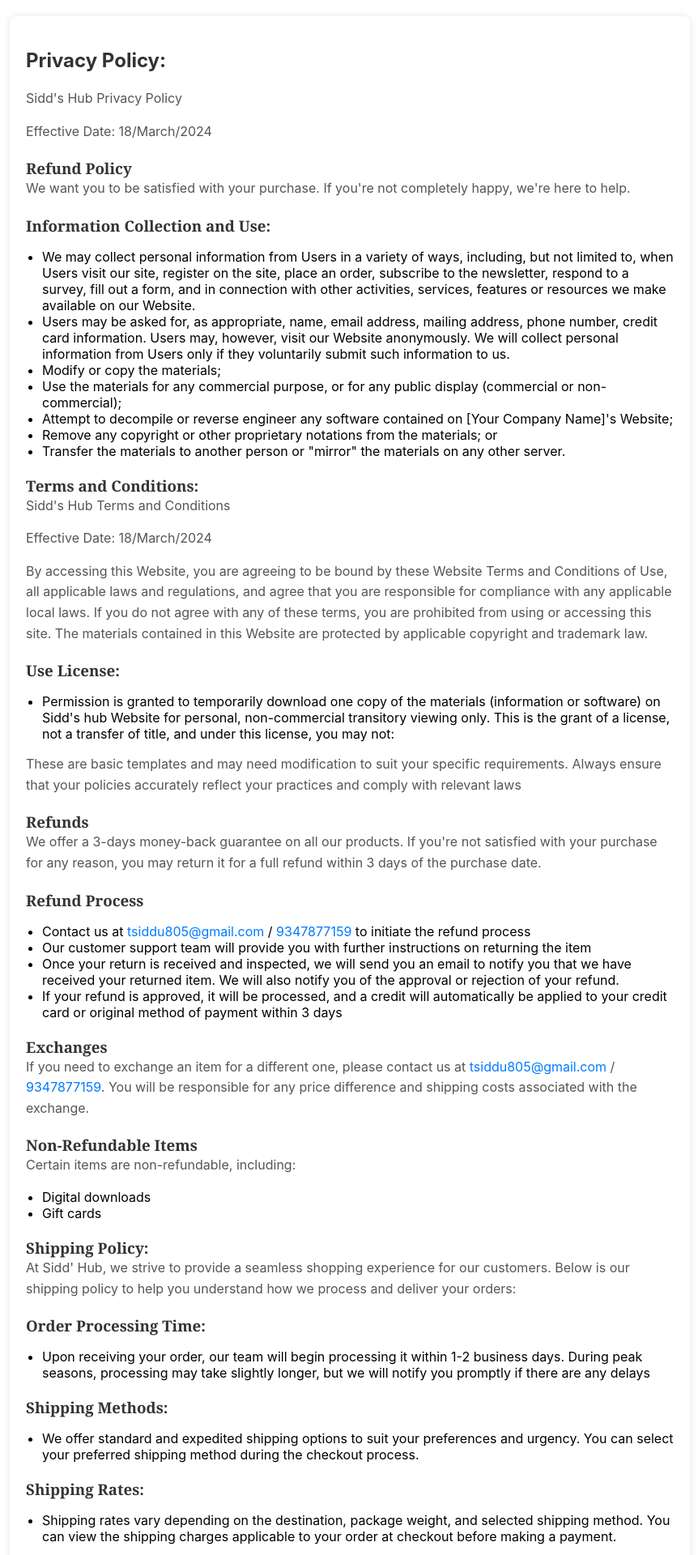
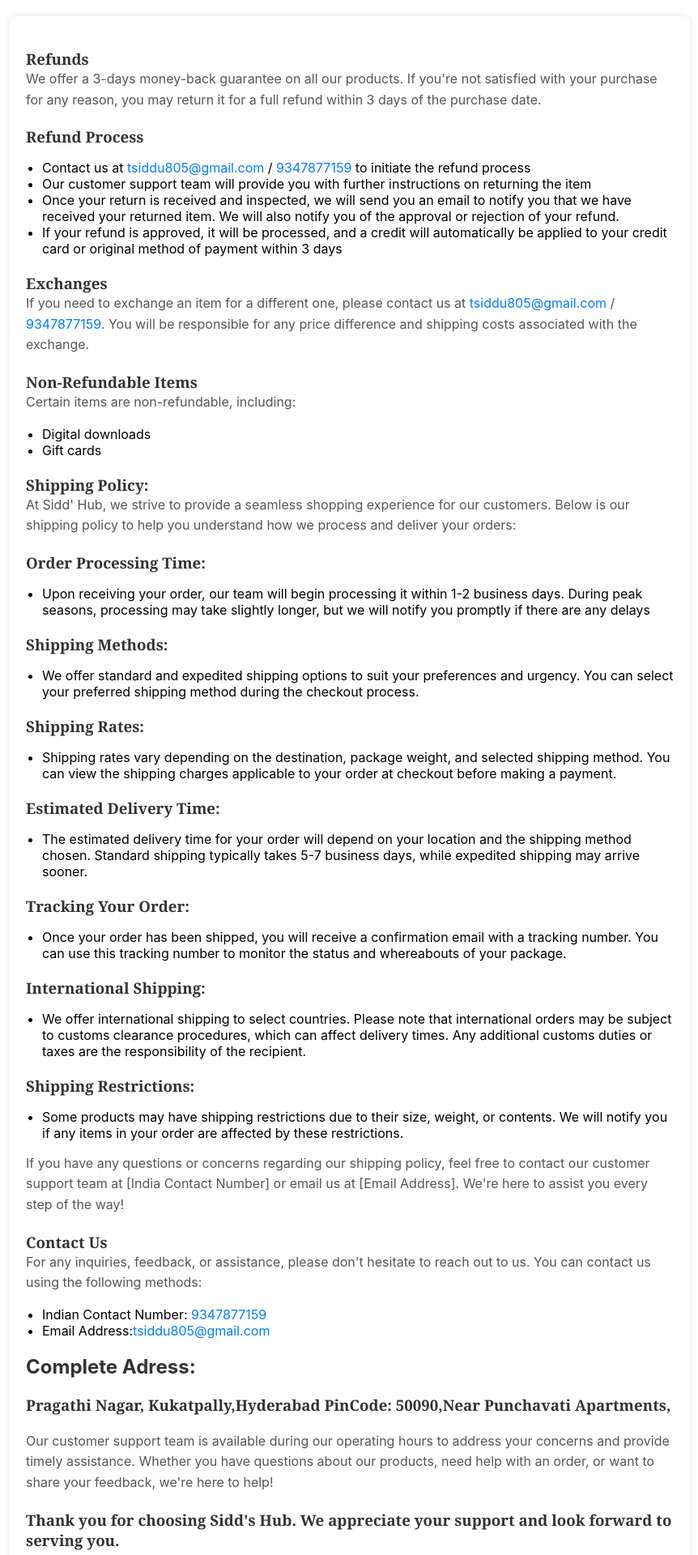
Before and after one commit to Sidd2124/my-app, a React (Create React App) app: page /Refund in a window 1280 px wide. Shown: the top 1920 px of the page at 81% size, without its empty margins (208-1070 px from the left). Built offline with nearby package versions, Linux system fonts and the light colour scheme.

Commit message:
Updates Privacy Policy

```diff
--- a/src/App.js
+++ b/src/App.js
@@ -8,6 +8,8 @@
 import Chart from '../src/Context/Context';
 import Orders from '../src/Orders/Orders'
 import Refund from './RefundPolicy/Refund'
+import Privacypolicy from './Privacy Policy/Privacypolicy'
+
 
 class App extends Component {
   state = { UpdatedChart: [],NewOrders:[] };
@@ -40,6 +42,7 @@
               <Route exact path="/Chart" component={MyChart} />
               <Route exact path="/Orders" component={Orders}/>
               <Route exact path="/Refund" component={Refund}/>
+              <Route exact path="/Privacypolicy" component={Privacypolicy}/>
               <Route
                 exact
                 path="/NothingtoFound"
--- /dev/null
+++ b/src/Privacy Policy/Privacypolicy.js
@@ -0,0 +1,37 @@
+import "./Privacy.css"
+const Privacypolicy=()=>{
+    return(
+        <div className="privacy-container">
+              <h2>Privacy Policy:</h2>
+  <p>Sidd's Hub Privacy Policy</p>
+  <p>Effective Date: 18/March/2024</p>
+
+
+  <p>We want you to be satisfied with your purchase. If you're not completely happy, we're here to help.</p>
+
+  <h3>Information Collection and Use:</h3>
+  <ul>
+    <li>We may collect personal information from Users in a variety of ways, including, but not limited to, when Users visit our site, register on the site, place an order, subscribe to the newsletter, respond to a survey, fill out a form, and in connection with other activities, services, features or resources we make available on our Website.</li>
+    <li>Users may be asked for, as appropriate, name, email address, mailing address, phone number, credit card information. Users may, however, visit our Website anonymously. We will collect personal information from Users only if they voluntarily submit such information to us.</li>
+    <li>Modify or copy the materials;</li>
+    <li>Use the materials for any commercial purpose, or for any public display (commercial or non-commercial);</li>
+    <li>Attempt to decompile or reverse engineer any software contained on [Your Company Name]'s Website;</li>
+    <li>Remove any copyright or other proprietary notations from the materials; or</li>
+    <li>Transfer the materials to another person or "mirror" the materials on any other server.</li>
+  </ul>
+  <h3>Terms and Conditions:</h3>
+<p>Sidd's Hub  Terms and Conditions</p>
+<p>Effective Date: 18/March/2024</p>
+<p>By accessing this Website, you are agreeing to be bound by these Website Terms and Conditions of Use, all applicable laws and regulations, and agree that you are responsible for compliance with any applicable local laws. If you do not agree with any of these terms, you are prohibited from using or accessing this site. The materials contained in this Website are protected by applicable copyright and trademark law.</p>
+<h3>Use License:</h3>
+<ul>
+    <li>
+    Permission is granted to temporarily download one copy of the materials (information or software) on Sidd's hub Website for personal, non-commercial transitory viewing only. This is the grant of a license, not a transfer of title, and under this license, you may not:
+    </li>
+</ul>
+<p>These are basic templates and may need modification to suit your specific requirements. Always ensure that your policies accurately reflect your practices and comply with relevant laws</p>
+        </div>
+    )
+}
+
+export default Privacypolicy
--- a/src/RefundPolicy/Refund.js
+++ b/src/RefundPolicy/Refund.js
@@ -3,34 +3,7 @@
 const Refund=()=>{
     return(
         <div className="privacy-container">
-  <h2>Privacy Policy:</h2>
-  <p>Sidd's Hub Privacy Policy</p>
-  <p>Effective Date: 18/March/2024</p>
 
-  <h3>Refund Policy</h3>
-  <p>We want you to be satisfied with your purchase. If you're not completely happy, we're here to help.</p>
-
-  <h3>Information Collection and Use:</h3>
-  <ul>
-    <li>We may collect personal information from Users in a variety of ways, including, but not limited to, when Users visit our site, register on the site, place an order, subscribe to the newsletter, respond to a survey, fill out a form, and in connection with other activities, services, features or resources we make available on our Website.</li>
-    <li>Users may be asked for, as appropriate, name, email address, mailing address, phone number, credit card information. Users may, however, visit our Website anonymously. We will collect personal information from Users only if they voluntarily submit such information to us.</li>
-    <li>Modify or copy the materials;</li>
-    <li>Use the materials for any commercial purpose, or for any public display (commercial or non-commercial);</li>
-    <li>Attempt to decompile or reverse engineer any software contained on [Your Company Name]'s Website;</li>
-    <li>Remove any copyright or other proprietary notations from the materials; or</li>
-    <li>Transfer the materials to another person or "mirror" the materials on any other server.</li>
-  </ul>
-  <h3>Terms and Conditions:</h3>
-<p>Sidd's Hub  Terms and Conditions</p>
-<p>Effective Date: 18/March/2024</p>
-<p>By accessing this Website, you are agreeing to be bound by these Website Terms and Conditions of Use, all applicable laws and regulations, and agree that you are responsible for compliance with any applicable local laws. If you do not agree with any of these terms, you are prohibited from using or accessing this site. The materials contained in this Website are protected by applicable copyright and trademark law.</p>
-<h3>Use License:</h3>
-<ul>
-    <li>
-    Permission is granted to temporarily download one copy of the materials (information or software) on Sidd's hub Website for personal, non-commercial transitory viewing only. This is the grant of a license, not a transfer of title, and under this license, you may not:
-    </li>
-</ul>
-<p>These are basic templates and may need modification to suit your specific requirements. Always ensure that your policies accurately reflect your practices and comply with relevant laws</p>
   <h3>Refunds</h3>
   <p>We offer a 3-days money-back guarantee on all our products. If you're not satisfied with your purchase for any reason, you may return it for a full refund within 3 days of the purchase date.</p>
 
@@ -87,7 +60,11 @@
   <ul>
     <li>Indian Contact Number: <a href="tel:+919347877159">9347877159</a></li>
     <li>Email Address:<a href="mailto:tsiddu805@gmail.com">tsiddu805@gmail.com</a></li>
+
   </ul>
+  <h2>Complete Adress:</h2>
+  <h3>Pragathi Nagar, Kukatpally,Hyderabad PinCode: 50090,Near Punchavati Apartments,</h3>
+<br/>
  <p>Our customer support team is available during our operating hours to address your concerns and provide timely assistance. Whether you have questions about our products, need help with an order, or want to share your feedback, we're here to help!</p>
  <h3>Thank you for choosing Sidd's Hub. We appreciate your support and look forward to serving you.</h3>
 </div>
--- a/src/Shoping/Shoping.css
+++ b/src/Shoping/Shoping.css
@@ -42,6 +42,12 @@
   margin-right: 10px;
   opacity: 0;
   animation: fadeIn 1s forwards;
+}
+
+.Privacy{
+  display: flex;
+  flex-direction: column;
+  gap: 20px;
 }
 
 /* Style the filter icon with a rotation animation */
--- a/src/Shoping/Shoping.js
+++ b/src/Shoping/Shoping.js
@@ -126,11 +126,18 @@
 <Link to="/Orders">
               <button> Your Orders</button>
               </Link>
-             <Link to="/Refund">
+<div className='Privacy'>             <Link to="/Refund">
              <button>
               Refund Policy& Terms And Conditions
              </button>
              </Link>
+             <Link to="/Privacypolicy">
+             <button>
+             Privacypolicy
+             </button>
+             </Link>
+             </div>
+
             </div>
             <div className="TopSlider">
             <SlideItems  ItemsInfo={TotalProducts[Counting]}/>
```
Also changed, not shown: src/Privacy Policy/Privacy.css (added).
